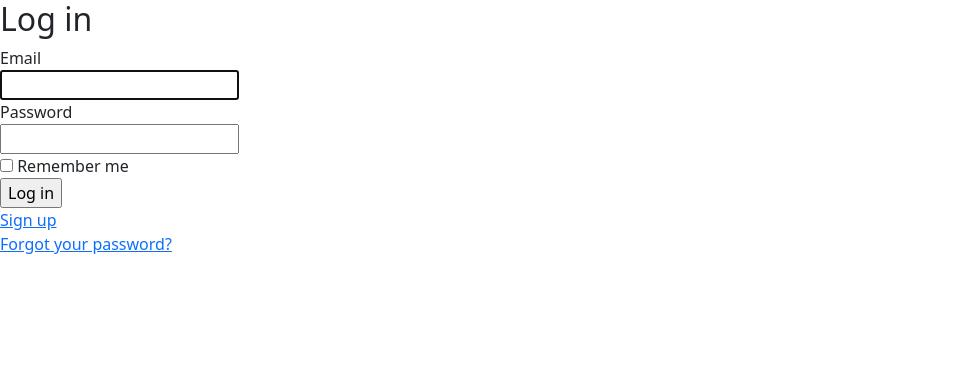
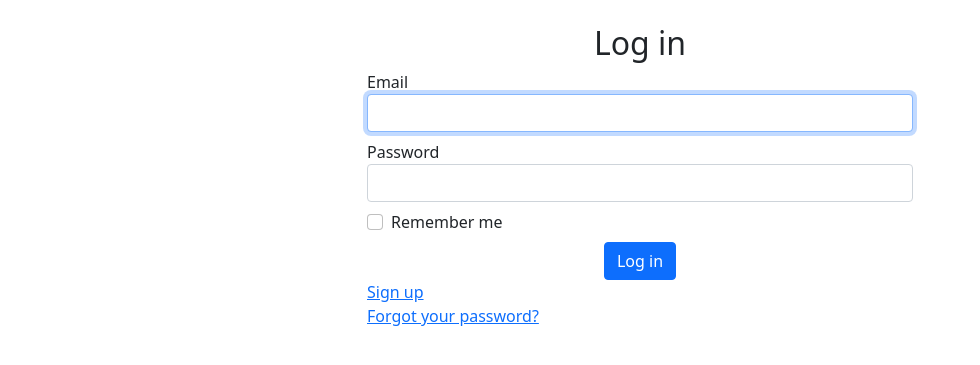
Before and after one commit to ankitt26/SaveIt, a Rails app: page /users/sign_in in a window 1280 px wide. Shown: the top 365 px of the page, without its empty margins (0-980 px from the left). Run offline with Rails 7, Linux system fonts and the light colour scheme.

Commit message:
Style login Page using Bootstrap

```diff
--- a/app/views/devise/sessions/new.html.erb
+++ b/app/views/devise/sessions/new.html.erb
@@ -1,26 +1,34 @@
-<h2>Log in</h2>
+<div class="container mt-4">
+  <div class="row justify-content-center">
+    <div class="col-md-6">
+      <div class="form-container">
+        <h2 class="text-center">Log in</h2>
 
-<%= form_for(resource, as: resource_name, url: session_path(resource_name)) do |f| %>
-  <div class="field">
+        <%= form_for(resource, as: resource_name, url: session_path(resource_name), html: { class: "form" }) do |f| %>
+          <div class="form-group mt-2">
             <%= f.label :email %><br />
-    <%= f.email_field :email, autofocus: true, autocomplete: "email" %>
+            <%= f.email_field :email, autofocus: true, autocomplete: "email", class: "form-control" %>
           </div>
 
-  <div class="field">
+          <div class="form-group mt-2">
             <%= f.label :password %><br />
-    <%= f.password_field :password, autocomplete: "current-password" %>
+            <%= f.password_field :password, autocomplete: "current-password", class: "form-control" %>
           </div>
 
           <% if devise_mapping.rememberable? %>
-    <div class="field">
-      <%= f.check_box :remember_me %>
-      <%= f.label :remember_me %>
+            <div class="form-group mt-2 form-check">
+              <%= f.check_box :remember_me, class: "form-check-input" %>
+              <%= f.label :remember_me, class: "form-check-label" %>
             </div>
           <% end %>
 
-  <div class="actions">
-    <%= f.submit "Log in" %>
+          <div class="form-group mt-2 text-center">
+            <%= f.submit "Log in", class: "btn btn-primary" %>
           </div>
         <% end %>
 
         <%= render "devise/shared/links" %>
+      </div>
+    </div>
+  </div>
+</div>
```
Lines whose indentation alone changed are shown as unchanged.
